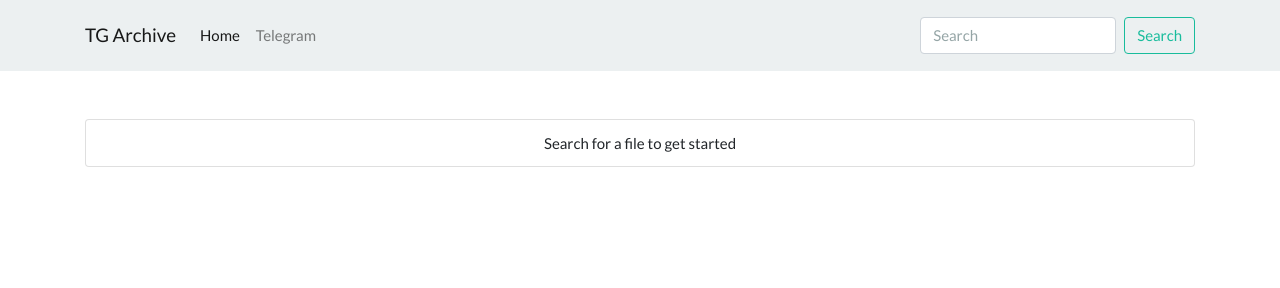
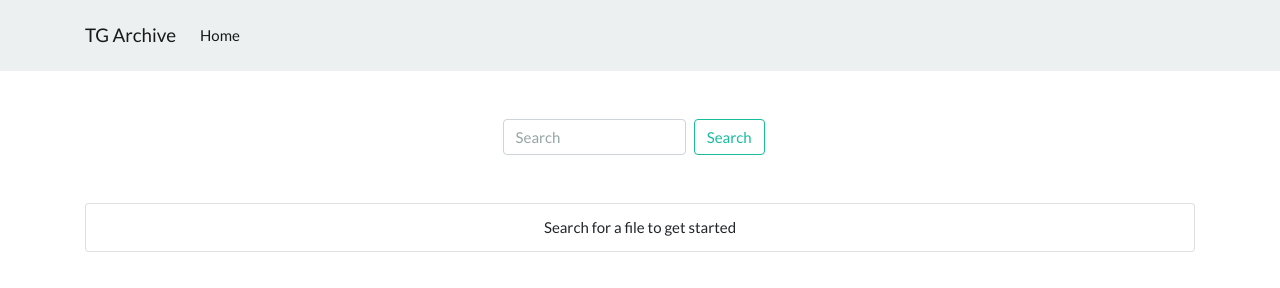
Before and after one commit to kinseria/TG-Archive-Source-Code, a plain HTML site: page index.html in a window 1280 px wide. Drawn offline with nearby package versions, Linux system fonts and the light colour scheme.

Commit message:
Update index.html

```diff
--- a/index.html
+++ b/index.html
@@ -9,38 +9,45 @@
          #spinner {
            display: none;
          }
+         .search-box {
+           display: flex;
+           align-items: center;
+           justify-content: center;
+         }
       </style>
 </html>
 <body>
 <nav class="navbar navbar-expand-lg navbar-light bg-light">
   <div class="container">
-         <a class="navbar-brand" href="/">TG Archive</a>
+    <a class="navbar-brand" href="#">TG Archive</a>
     <button class="navbar-toggler" type="button" data-toggle="collapse" data-target="#navbarNav" aria-controls="navbarNav" aria-expanded="false" aria-label="Toggle navigation">
       <span class="navbar-toggler-icon"></span>
     </button>
     <div class="collapse navbar-collapse" id="navbarNav">
       <ul class="navbar-nav mr-auto">
         <li class="nav-item active">
-                  <a class="nav-link" href="/">Home <span class="sr-only">(current)</span></a>
-               </li>
-               <li class="nav-item">
-                  <a class="nav-link" href="https://telegram.dog/ArchiveTGFilezBot">Telegram</a>
+          <a class="nav-link" href="#">Home <span class="sr-only">(current)</span></a>
         </li>
       </ul>
-            <form class="form-inline my-2 my-lg-0">
-               <input type="text" class="form-control mr-sm-2" id="search-input" placeholder="Search">
+    </div>
+  </div>
+</nav>
+<div class="container my-5 search-box">
+  <form class="form-inline">
+    <input type="text" class="form-control  mr-sm-2 col-8" id="search-input" placeholder="Search">
     <button class="btn btn-outline-success my-2 my-sm-0" id="search-button">Search</button>
   </form>
 </div>
-      </div>
-   </nav>
+
 <div class="container my-5">
+  <div class="row">
+    <div class="col-12">
       <div class="d-flex justify-content-center">
         <div class="spinner-border" role="status" id="spinner">
           <div class="spinner"></div>
         </div>
       </div>
-      <div class="row">
+    </div>
     <div class="col-12">
       <ul class="list-group" id="data-list"></ul>
     </div>
```
Lines whose indentation alone changed are shown as unchanged.
